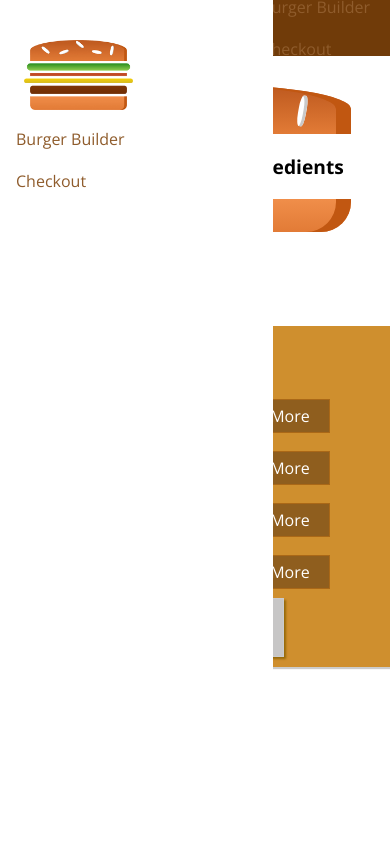
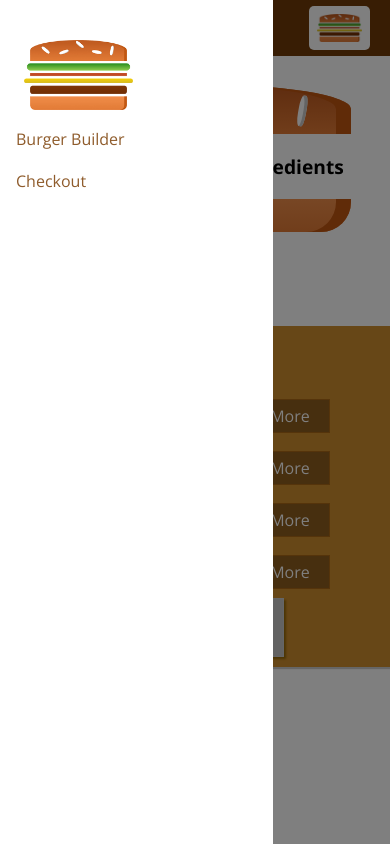
Before and after one commit to Jeffreyx38/burger-builder-react, a React (Create React App) app: page / in a window 390 px wide. Built offline with nearby package versions, Linux system fonts and the light colour scheme.

Commit message:
added backdrop and toggle button for mobile

```diff
--- a/src/components/Layout/Layout.js
+++ b/src/components/Layout/Layout.js
@@ -1,4 +1,4 @@
-import React from 'react';
+import React, { Component } from 'react';
 
 import Aux from '../../hoc/Aux';
 
@@ -7,16 +7,35 @@
 import Toolbar from '../Navigation/Toolbar/Toolbar'
 import SideDrawer from '../Navigation/SideDrawer/SideDrawer'
 
-const layout = (props) => (
-    <Aux>
+class Layout extends Component {
 
+    state = {
+        showSideDrawer: true
+    }
+    sideDrawerClosedHandler = () => {
+        this.setState({showSideDrawer: false})
+    }
 
-        <Toolbar/>
-        <SideDrawer/>
-        <main  className={classes.Content}>
-        {props.children} </main>
+    sideDrawerToggleHandler = () =>{
+        this.setState((prevState) => {
+            return {showSideDrawer: !prevState.showSideDrawer};
+            });
+    }
 
-    </Aux>
-);
+    render() {
 
-export default layout;
+        return(
+            <Aux>
+                <Toolbar drawerToggleClicked={this.sideDrawerToggleHandler}/>
+                <SideDrawer open={this.state.showSideDrawer} closed={this.sideDrawerClosedHandler} />
+                <main className={classes.Content}>
+                    {this.props.children} </main>
+
+            </Aux>
+        )
+
+    }
+
+}
+
+export default Layout;
--- /dev/null
+++ b/src/components/Navigation/SideDrawer/DrawerToggle/DrawerToggle.js
@@ -0,0 +1,7 @@
+import React from 'react';
+
+const drawerToggle = (props) =>(
+    <div onClick={props.clicked}>MENU</div>
+)
+
+export default drawerToggle;
--- a/src/components/Navigation/SideDrawer/SideDrawer.js
+++ b/src/components/Navigation/SideDrawer/SideDrawer.js
@@ -1,19 +1,25 @@
 import React from 'react';
 
 import Logo from '../../Logo/Logo';
-
+import Aux from '../../../hoc/Aux'
 import NavigationItems from '../NavigationItems/NavigationItems'
-
+import Backdrop from '../../UI/Backdrop/Backdrop'
 import classes from './SideDrawer.module.css'
-const sideDrawer = (props) =>{
-
-    return(
-        <div className={classes.SideDrawer}>
-            <Logo height="11%"/>
-            <nav>
-                <NavigationItems/>
-            </nav>
-        </div>
+const sideDrawer = (props) => {
+    let attachedClasses = [classes.SideDrawer, classes.Close];
+    if(props.open){
+        attachedClasses = [classes.SideDrawer, classes.Open]
+    }
+    return (
+        <Aux>
+            <Backdrop show={props.open} clicked={props.closed}/>
+            <div className={attachedClasses.join(' ')}>
+                <Logo height="11%" />
+                <nav>
+                    <NavigationItems />
+                </nav>
+            </div>
+        </Aux>
     );
 };
 
--- a/src/components/Navigation/Toolbar/Toolbar.js
+++ b/src/components/Navigation/Toolbar/Toolbar.js
@@ -2,10 +2,10 @@
 import classes from './Toolbar.module.css';
 import Logo from '../../Logo/Logo';
 import NavigationItems from '../NavigationItems/NavigationItems'
-
+import DrawerToggle from '../SideDrawer/DrawerToggle/DrawerToggle'
 const toolbar = (props) => (
     <header className={classes.Toolbar}>
-        <div>MENU</div>
+        < DrawerToggle clicked={props.drawerToggleClicked}/>
         <Logo height="80%"/>
         <nav className={classes.DesktopOnly}>
             <NavigationItems/>
--- a/src/components/Navigation/Toolbar/Toolbar.module.css
+++ b/src/components/Navigation/Toolbar/Toolbar.module.css
@@ -21,7 +21,7 @@
     height: 80%;
 }
 
-@media (max-widt: 499px){
+@media (max-width: 499px){
     .DesktopOnly{
         display: none;
     }
```
